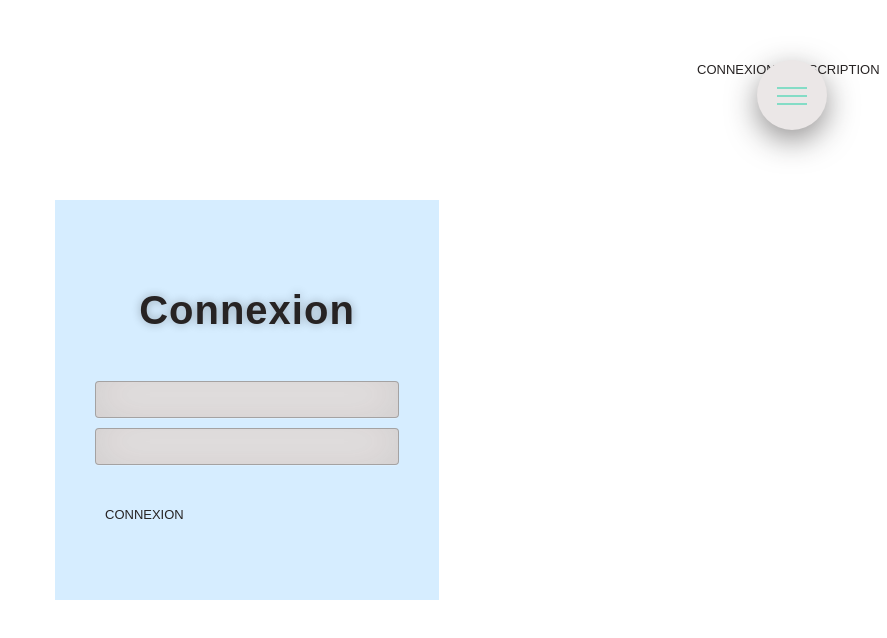
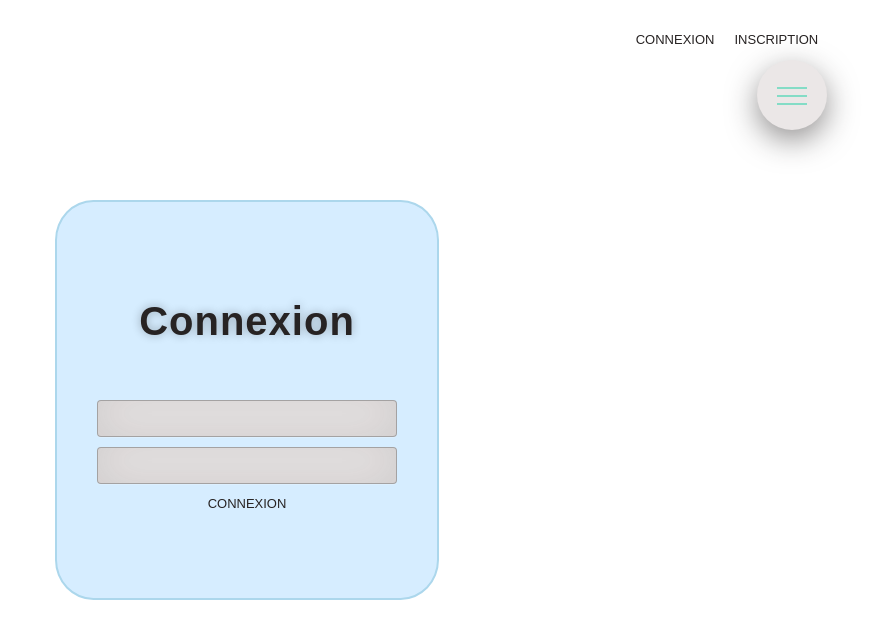
Before and after one commit to nicoWeb31/Jardin-jouale, a React (Create React App) app in the folder client/: page /login in a window 1280 px wide. Shown: the top 638 px of the page, without its empty margins (393-1280 px from the left). Built offline with nearby package versions, Linux system fonts and the light colour scheme.

Commit message:
register page

```diff
--- a/client/src/components/button/ButtonP.jsx
+++ b/client/src/components/button/ButtonP.jsx
@@ -3,7 +3,7 @@ import './button.style.scss';
 
 const ButtonP = ({children}) => {
     return (
-        <div className="nav-links">
+        <div className="btn-content">
             {children}
         </div>
     )
--- a/client/src/components/button/button.style.scss
+++ b/client/src/components/button/button.style.scss
@@ -1,10 +1,6 @@
 @import '../../variable';
 
-.nav-links {
-    margin-top: 3rem;
-    width: 25%;
-    display: flex;
-    justify-content: space-evenly;
+.btn-content {
 
     button {
 
--- a/client/src/components/navBar/NavBar.jsx
+++ b/client/src/components/navBar/NavBar.jsx
@@ -1,5 +1,6 @@
 import React from 'react';
 import ButtonP from '../button/ButtonP';
+import { Link } from 'react-router-dom';
 import './navBar.style.scss';
 
 const NavBar = () => {
@@ -12,8 +13,13 @@ const NavBar = () => {
 
             <div className="nav-links">
                 <ButtonP>
-                    <button>Connexion</button>
-                    <button>Inscription</button>
+                    <Link to="/login">
+                        <button>Connexion</button>
+                    </Link>
+
+                    <Link to='/register'>
+                        <button>Inscription</button>
+                    </Link>
                 </ButtonP>
             </div>
         </nav>
--- a/client/src/components/navBar/navBar.style.scss
+++ b/client/src/components/navBar/navBar.style.scss
@@ -19,7 +19,12 @@
         margin: 1rem;
     }
 
-
+    .nav-links{
+        margin-top: 3rem;
+        width: 25%;
+        display: flex;
+        justify-content: space-evenly;
+    }
 
 
 }
--- a/client/src/pages/login/login.style.scss
+++ b/client/src/pages/login/login.style.scss
@@ -30,6 +30,9 @@
 
 .loginBlock {
     background: $c-s;
+    border-radius: 10%;
+    border : solid 2px $c-t;
+
     display: flex;
     justify-content: space-evenly;
     align-items: center;
```
Also changed, not shown: client/src/pages/register/Register.jsx (added, +30 -0 lines), client/src/pages/register/register.style.scss (added), 1 other file (tests, documents, lock files or other folders).
